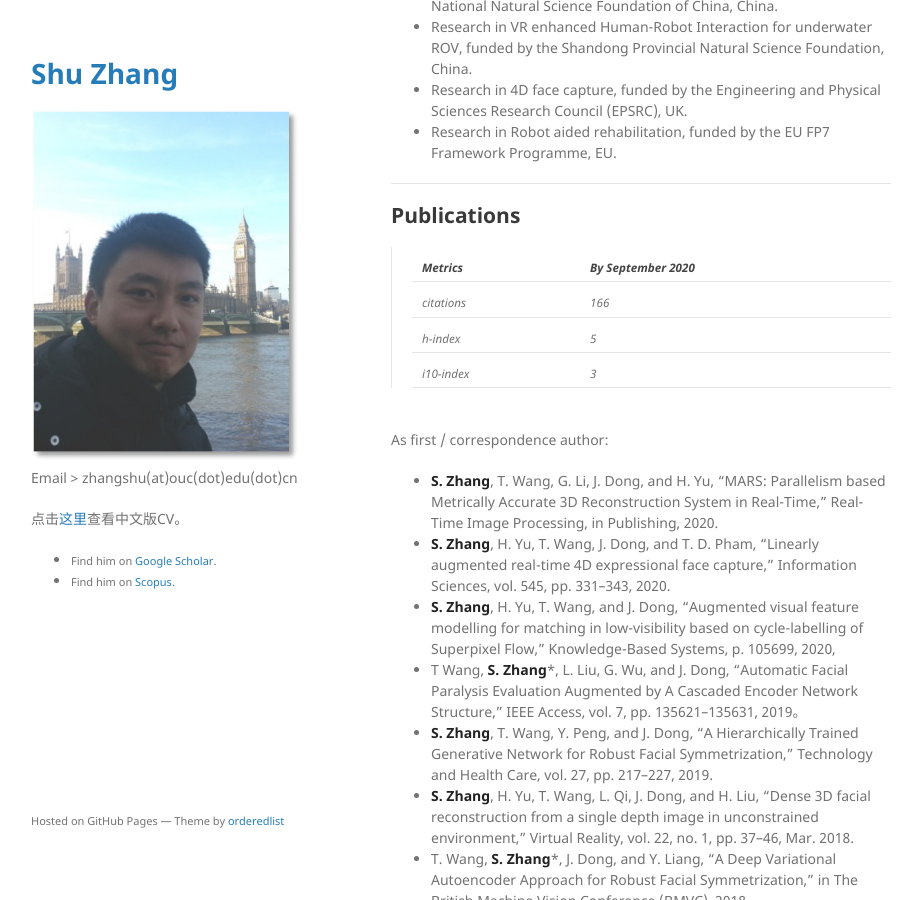
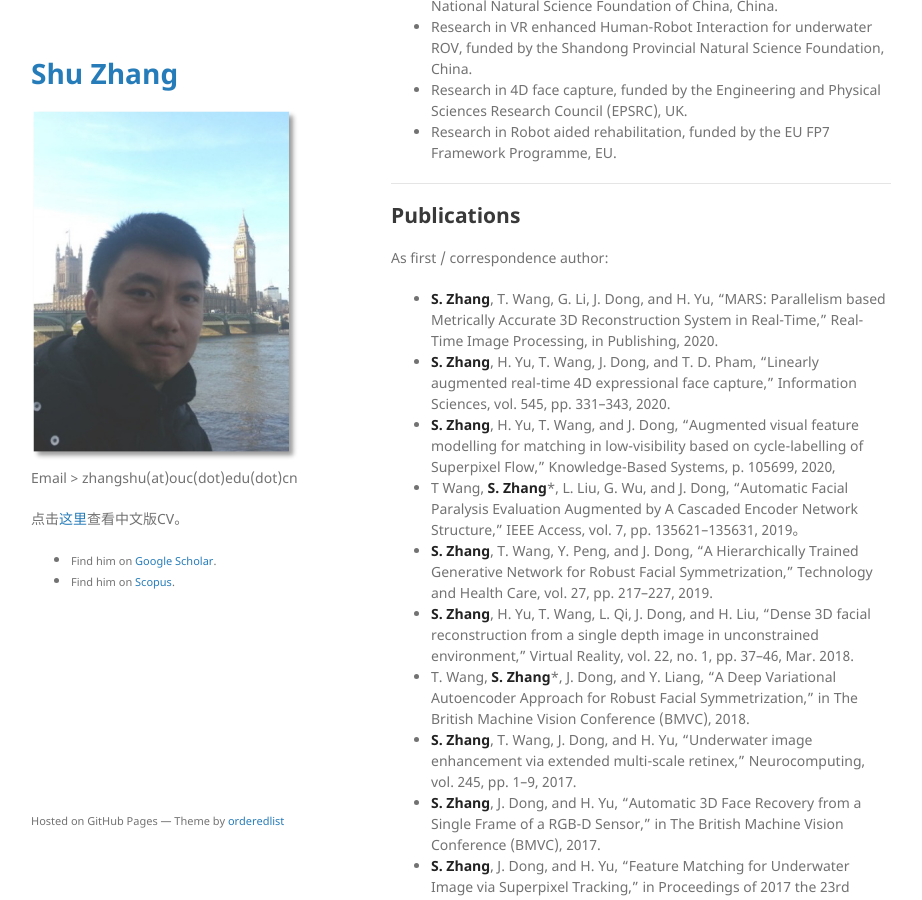
Before and after one commit to jackyspeed/aboutzhangshu, a Jekyll site: the page built from index.md, in a window 1280 px wide and 900 px high, scrolled down 1200 px. Shown: the whole window, without its empty margins (179-1101 px from the left). Built offline with Jekyll 4.4.1, drawn with Linux system fonts in a browser that asks for light colours; our own code applies the rules of GitHub Pages for plain Markdown files; some of the changed text lies outside the part shown.

Commit message:
Update index.md

```diff
--- a/index.md
+++ b/index.md
@@ -56,13 +56,6 @@ As participant:
 
 ## Publications
 
-> <sub>Metrics</sub> | <sub>By September 2020</sub>
-> ------- | -------
-> <sub>citations</sub> | <sub>166</sub>
-> <sub>h-index</sub> | <sub>5</sub>
-> <sub>i10-index</sub> | <sub>3</sub>
-
-<br>
 As first / correspondence author:
 
 - **S. Zhang**, T. Wang, G. Li, J. Dong, and H. Yu, "MARS: Parallelism based Metrically Accurate 3D Reconstruction System in Real-Time," Real-Time Image Processing, in Publishing, 2020.
```
Also changed, not shown: other parts of index.md (+7 -0 lines).
